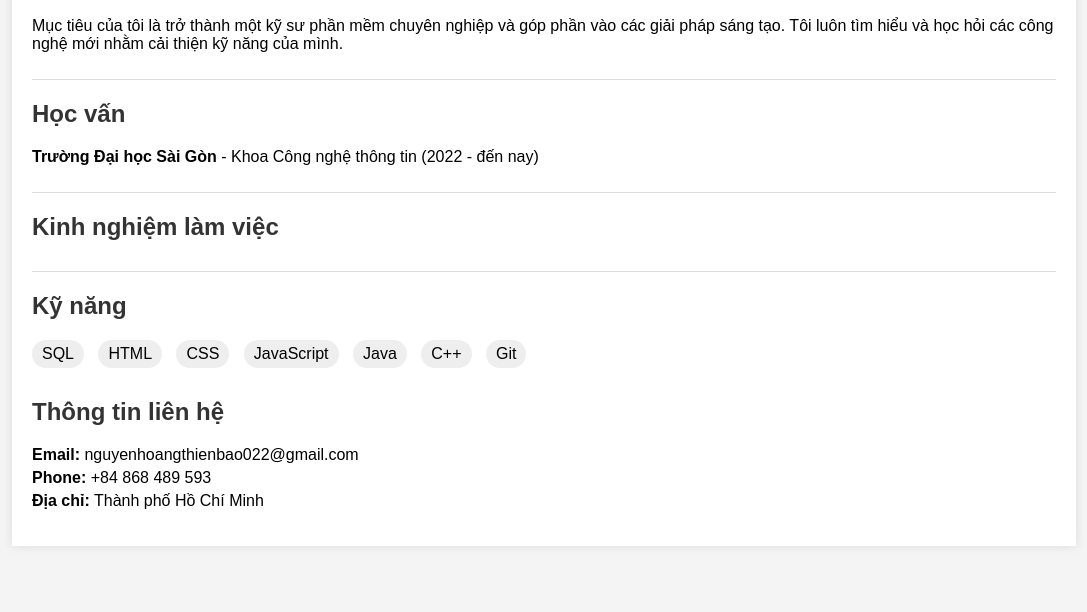
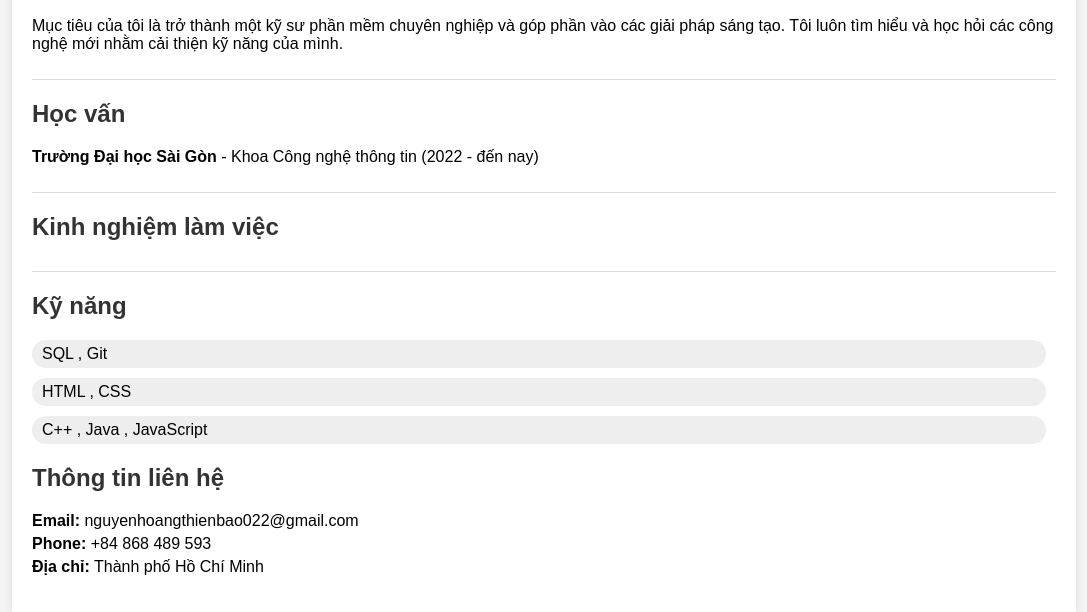
Before and after one commit to ThienBao224/ThienBao224.github.io, a plain HTML site: page index.html in a window 1280 px wide. Shown: the part 245-857 px from the top of the page, without its empty margins (96-1183 px from the left). Before the commit the page ends 800 px from the top, so only its background shows below. Drawn offline with Linux system fonts and the light colour scheme.

Commit message:
Update index.html

```diff
--- a/index.html
+++ b/index.html
@@ -65,7 +65,6 @@
         }
 
         .skills ul li {
-            display: inline-block;
             margin-right: 10px;
             padding: 5px 10px;
             background-color: #eee;
@@ -130,13 +129,10 @@
         <div class="skills">
             <h2>Kỹ năng</h2>
             <ul>
-                <li>SQL</li>
-                <li>HTML</li>
-                <li>CSS</li>
-                <li>JavaScript</li>
-                <li>Java</li>
-                <li>C++</li>
-                <li>Git</li>
+                <li>SQL , Git </li>
+                <li>HTML , CSS</li>
+                <li>C++ , Java , JavaScript </li>
+
             </ul>
         </div>
 
```
